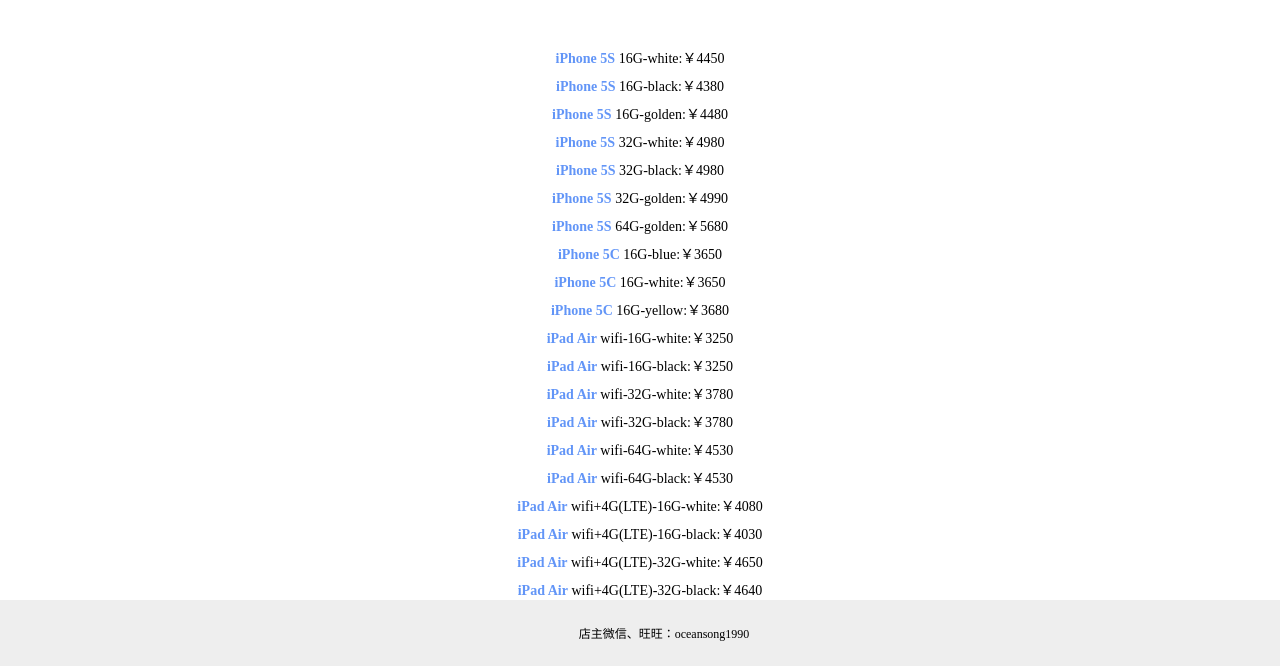
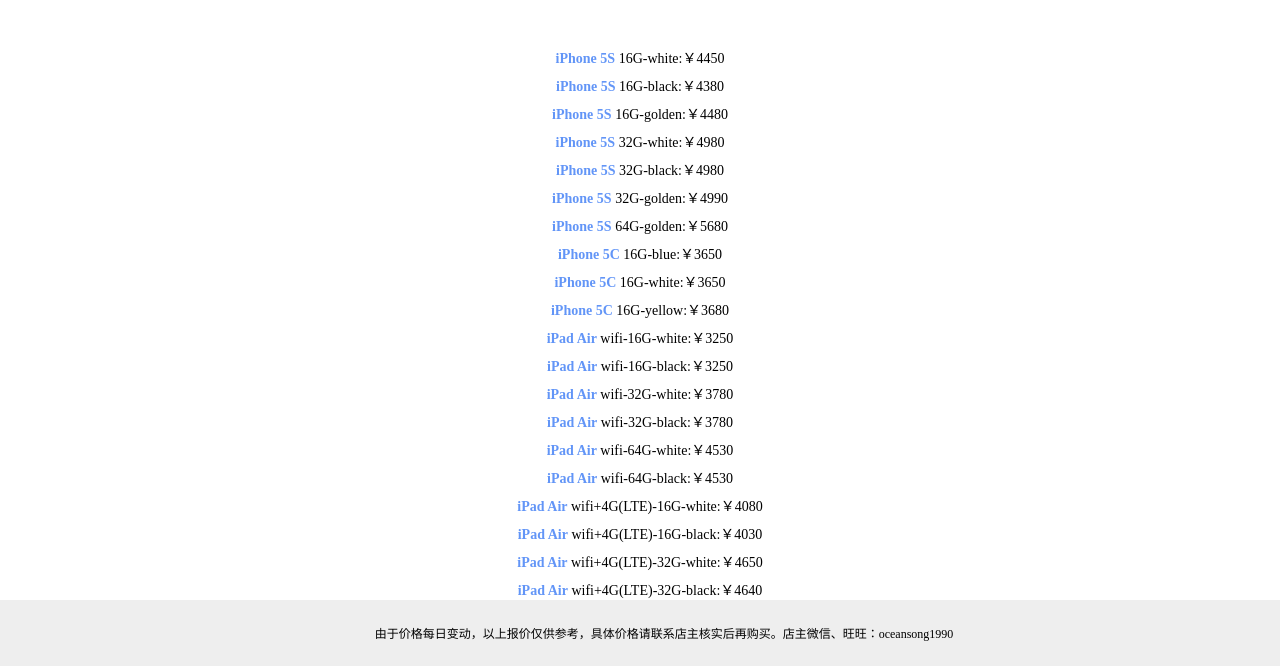
Before and after one commit to f7keuocx/cugapple.com, a plain HTML site: page index.html in a window 1280 px wide. Shown: the part 134-800 px from the top of the page. Drawn offline with nearby package versions, Linux system fonts and the light colour scheme.

Commit message:
Update index.html

```diff
--- a/index.html
+++ b/index.html
@@ -14,7 +14,7 @@
       价格加载中……
     </div>
     <div id="footer">
-      店主微信、旺旺：oceansong1990
+      由于价格每日变动，以上报价仅供参考，具体价格请联系店主核实后再购买。店主微信、旺旺：oceansong1990
     </div>
   </body>
 </html>
```
